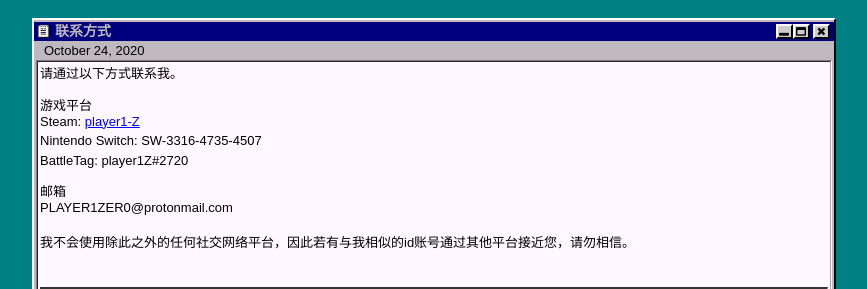
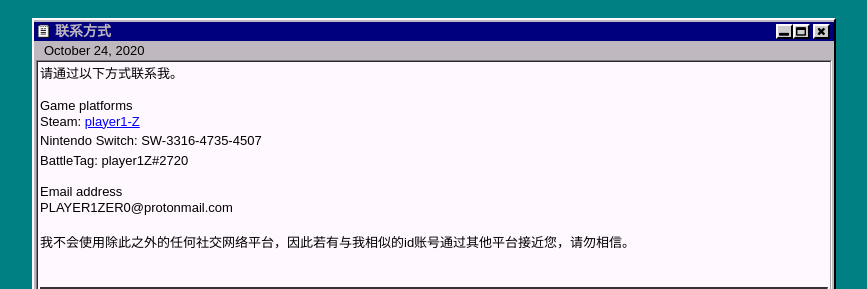
Before and after one commit to player1-Z/player1-Z.github.io, a Jekyll site: the page built from _posts/2020-10-24-Contact.md, in a window 1280 px wide. Shown: the part 241-530 px from the top of the page, without its empty margins (206-1073 px from the left). Built offline with Jekyll 4.4.1, drawn with Linux system fonts in a browser that asks for light colours.

Commit message:
Update 2020-10-24-Contact.md

```diff
--- a/_posts/2020-10-24-Contact.md
+++ b/_posts/2020-10-24-Contact.md
@@ -6,12 +6,12 @@ tags: thoughts
 
 请通过以下方式联系我。
 
-### 游戏平台
+### Game platforms
 Steam: [player1-Z](https://steamcommunity.com/id/player1-Z)
 Nintendo Switch: SW-3316-4735-4507
 BattleTag: player1Z#2720
 
-### 邮箱
+### Email address
 PLAYER1ZER0@protonmail.com
 
 我不会使用除此之外的任何社交网络平台，因此若有与我相似的id账号通过其他平台接近您，请勿相信。
```
